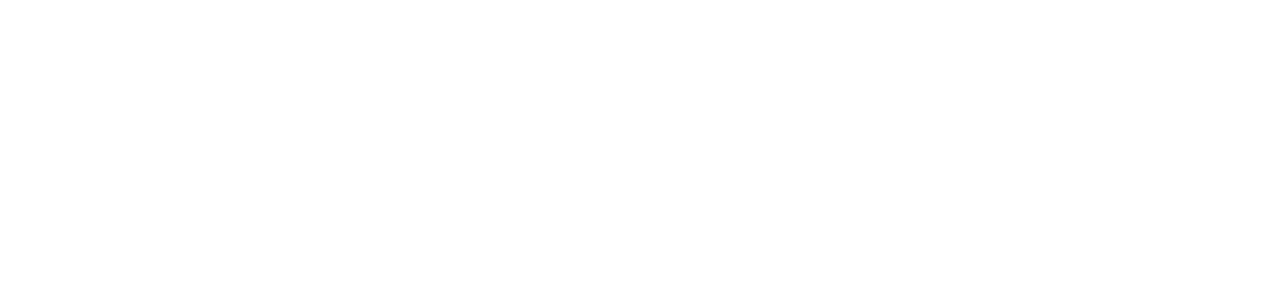
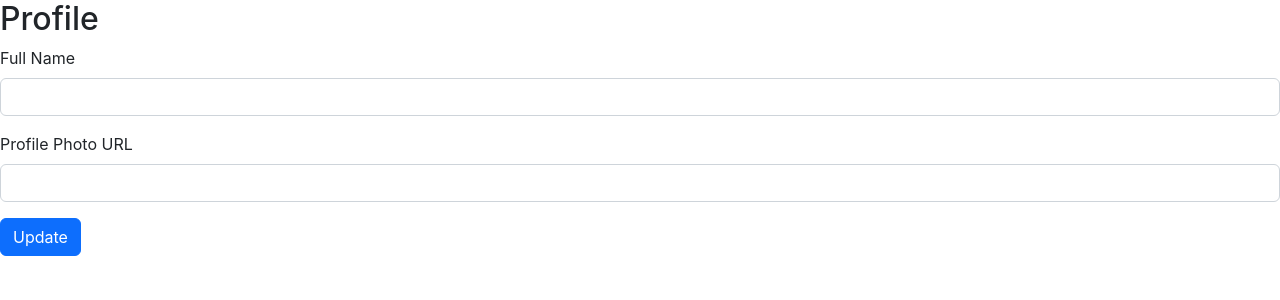
Before and after one commit to Rajat124/expense-tracker, a React (Create React App) app: page /profile in a window 1280 px wide. Shown: the top 300 px of the page. Built offline with nearby package versions, Linux system fonts and the light colour scheme.

Commit message:
Complete your profile

```diff
--- a/package.json
+++ b/package.json
@@ -6,8 +6,10 @@
     "@testing-library/jest-dom": "^5.17.0",
     "@testing-library/react": "^13.4.0",
     "@testing-library/user-event": "^13.5.0",
+    "bootstrap": "^5.3.1",
     "install": "^0.13.0",
     "react": "^18.2.0",
+    "react-bootstrap": "^2.8.0",
     "react-dom": "^18.2.0",
     "react-router-dom": "^5.3.4",
     "react-scripts": "5.0.1",
--- a/public/index.html
+++ b/public/index.html
@@ -24,11 +24,15 @@
       work correctly both with client-side routing and a non-root public URL.
       Learn how to configure a non-root public URL by running `npm run build`.
     -->
-    <title>React App</title>
+    <link href="https://cdn.jsdelivr.net/npm/bootstrap@5.2.3/dist/css/bootstrap.min.css" rel="stylesheet" integrity="sha384-rbsA2VBKQhggwzxH7pPCaAqO46MgnOM80zW1RWuH61DGLwZJEdK2Kadq2F9CUG65" crossorigin="anonymous">
+
   </head>
   <body>
     <noscript>You need to enable JavaScript to run this app.</noscript>
     <div id="root"></div>
+    <script src="https://cdn.jsdelivr.net/npm/@popperjs/core@2.11.6/dist/umd/popper.min.js" integrity="sha384-oBqDVmMz9ATKxIep9tiCxS/Z9fNfEXiDAYTujMAeBAsjFuCZSmKbSSUnQlmh/jp3" crossorigin="anonymous"></script>
+    <script src="https://cdn.jsdelivr.net/npm/bootstrap@5.2.3/dist/js/bootstrap.min.js"     integrity="sha384-cuYeSxntonz0PPNlHhBs68uyIAVpIIOZZ5JqeqvYYIcEL727kskC66kF92t6Xl2V"     crossorigin="anonymous"></script>
+
     <!--
       This HTML file is a template.
       If you open it directly in the browser, you will see an empty page.
--- a/src/App.js
+++ b/src/App.js
@@ -7,6 +7,7 @@
 import Authform from "./components/Auth/Authform";
 import { AuthContext } from "./context/context";
 import Home from "./components/pages/Home";
+import ProfilePage from "./components/pages/ProfilePage";
 
 function App() {
   const authCtx = AuthContext();
@@ -20,6 +21,9 @@
         {!authCtx.isUserLoggedIn && <Authform />}
         {authCtx.isUserLoggedIn && <Redirect to="/home" />}
       </Route>
+      <Route path="/profile">
+        <ProfilePage />
+      </Route>
     </Switch>
   );
 }
--- a/src/components/pages/Home.js
+++ b/src/components/pages/Home.js
@@ -1,7 +1,18 @@
 import React from "react";
+import { NavLink } from "react-router-dom";
 
 const Home = () => {
-  return <div>Welcome to Expense Tracker </div>;
+  return (
+    <div>
+      <h4>Welcome to Expense Tracker!!!</h4>
+      <h5>
+        Your Profile is incomplete.
+        <NavLink to="/profile">
+          <button>Complete Now</button>
+        </NavLink>
+      </h5>
+    </div>
+  );
 };
 
 export default Home;
--- /dev/null
+++ b/src/components/pages/ProfilePage.js
@@ -0,0 +1,65 @@
+import React, { useRef } from "react";
+import { Button, Form } from "react-bootstrap";
+
+const ProfilePage = () => {
+  const fullnameInput = useRef();
+  const profileLinkInput = useRef();
+
+  const submitHandler = () => {
+    const fullname = fullnameInput.current.value;
+    const profileLink = profileLinkInput.current.value;
+
+    fetch(
+      "https://identitytoolkit.googleapis.com/v1/accounts:update?key=AIzaSyDYfusG2ykTFrcF5AZHX45XIWzd3ffeaEg",
+      {
+        method: "POST",
+        body: {
+          displayName: fullname,
+          photoUrl: profileLink,
+        },
+        headers: {
+          "Content-Type": "application/json",
+        },
+      }
+    )
+      .then((res) => {
+        if (res.ok) {
+          return res.json();
+        } else {
+          return res.json().then((data) => {
+            let errorMess = "failed";
+            if (data && data.error && data.error.message) {
+              errorMess = data.error.message;
+            }
+            throw new Error("Something Wrong");
+          });
+        }
+      })
+      .then((data) => {
+        console.log(data);
+      })
+      .catch((err) => {
+        console.log(err);
+      });
+  };
+
+  return (
+    <Form onSubmit={submitHandler}>
+      <h2>Profile</h2>
+      <Form.Group className="mb-3" controlId="formBasicEmail">
+        <Form.Label>Full Name</Form.Label>
+        <Form.Control type="text" ref={fullnameInput} />
+      </Form.Group>
+
+      <Form.Group className="mb-3" controlId="formBasicPassword">
+        <Form.Label>Profile Photo URL</Form.Label>
+        <Form.Control type="url" ref={profileLinkInput} />
+      </Form.Group>
+      <Button variant="primary" type="submit">
+        Update
+      </Button>
+    </Form>
+  );
+};
+
+export default ProfilePage;
```
Also changed, not shown: 1 other file (tests, documents, lock files or other folders).
